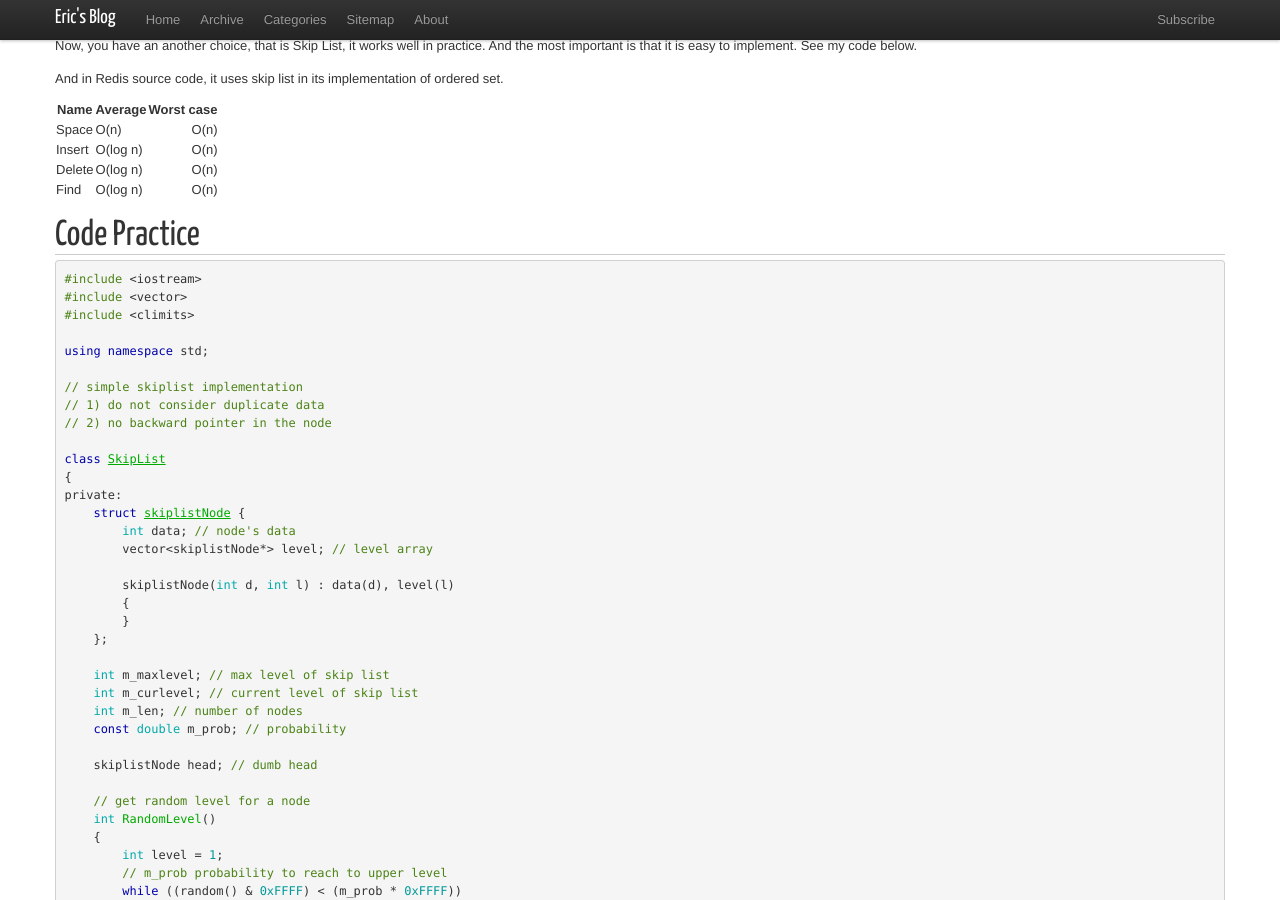
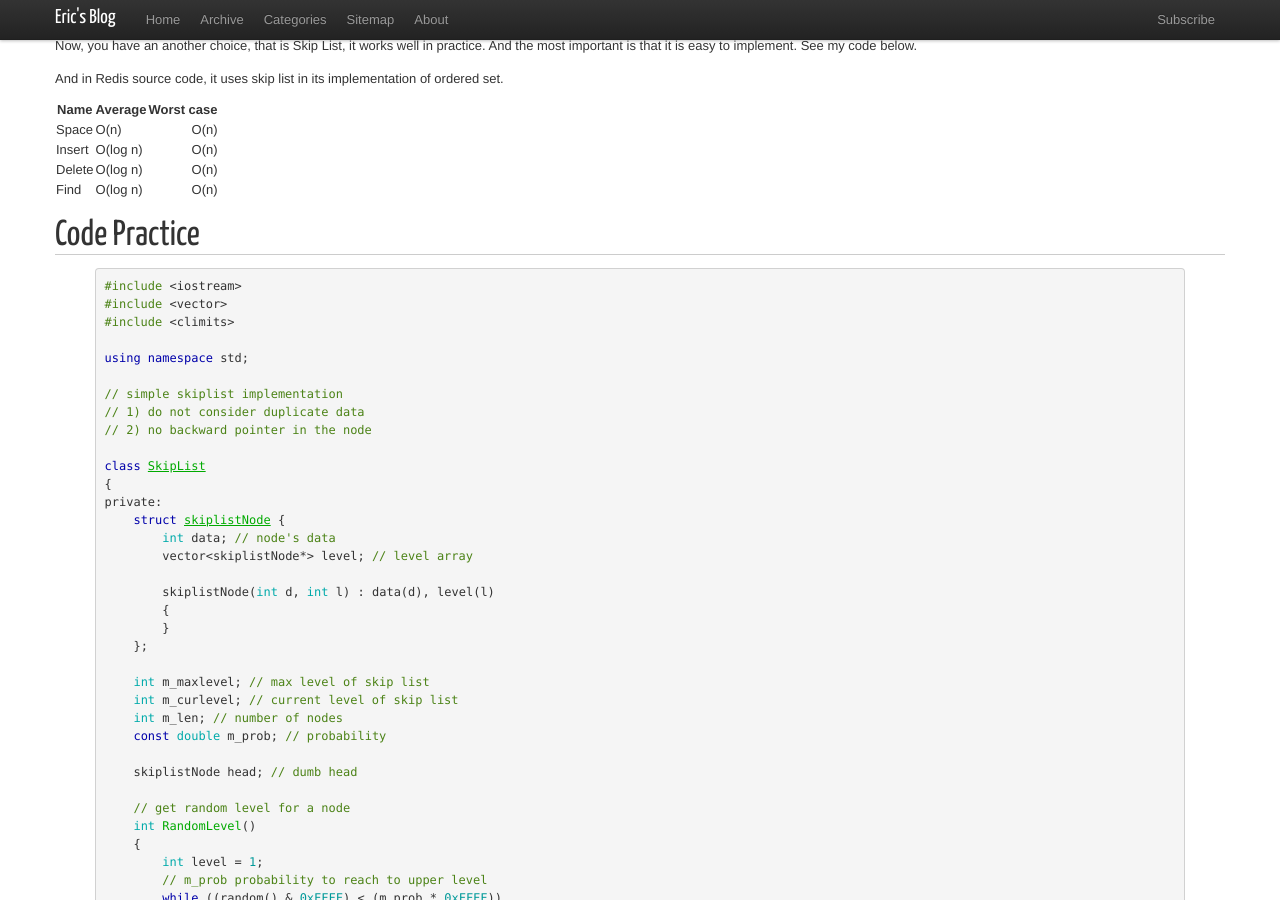
Before and after one commit to wjin/wjin.github.io, a Jekyll site: the page built from _posts/2014/2014-8-8-skiplist.md, in a window 1280 px wide and 900 px high, scrolled down 1175 px. Built offline with Jekyll 4.4.1, drawn with Linux system fonts in a browser that asks for light colours; nearby versions of some CDN libraries; Markdown is read by kramdown in place of the engine named in the settings; comment, search, counter and statistics services are not loaded.

Commit message:
highlight code
Signed-off-by: Wei Jin <wjin.cn@gmail.com>

````diff
--- a/_posts/2014/2014-8-8-skiplist.md
+++ b/_posts/2014/2014-8-8-skiplist.md
@@ -36,7 +36,7 @@
 
 # Code Practice
 
-```cpp
+{% highlight cpp %}
 #include <iostream>
 #include <vector>
 #include <climits>
@@ -260,7 +260,7 @@
 
     return 0;
 }
-```
+{% endhighlight cpp %}
 
 # Reference
 * [http://epaperpress.com/sortsearch/download/skiplist.pdf](http://epaperpress.com/sortsearch/download/skiplist.pdf)
````
